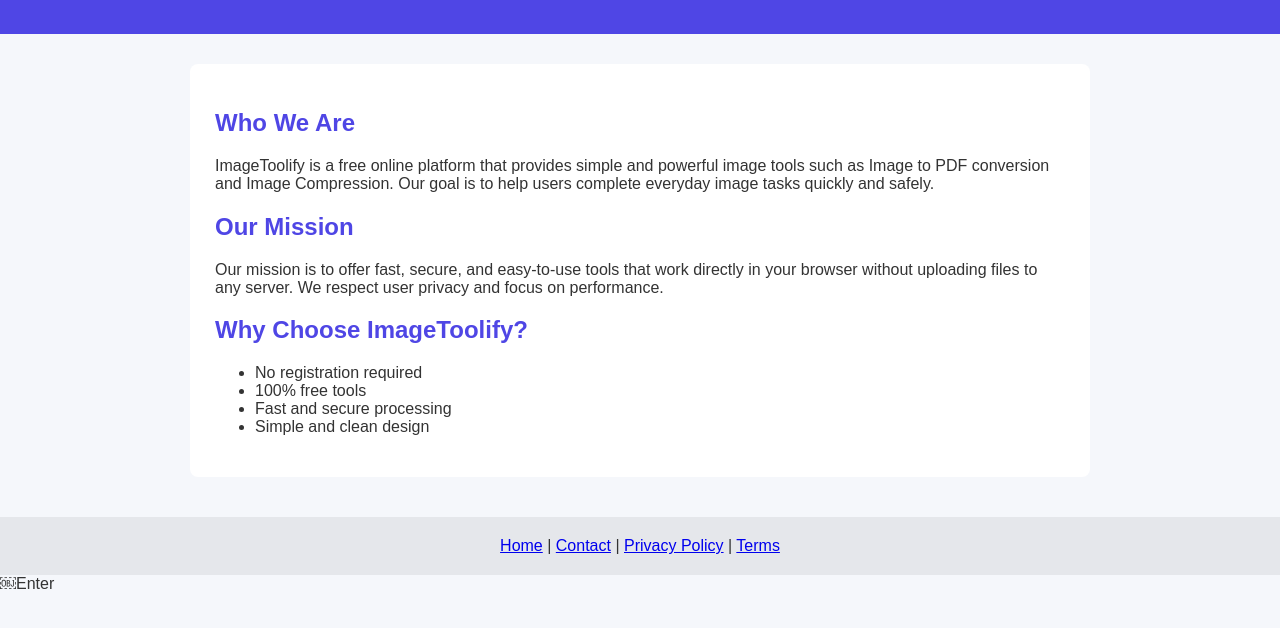
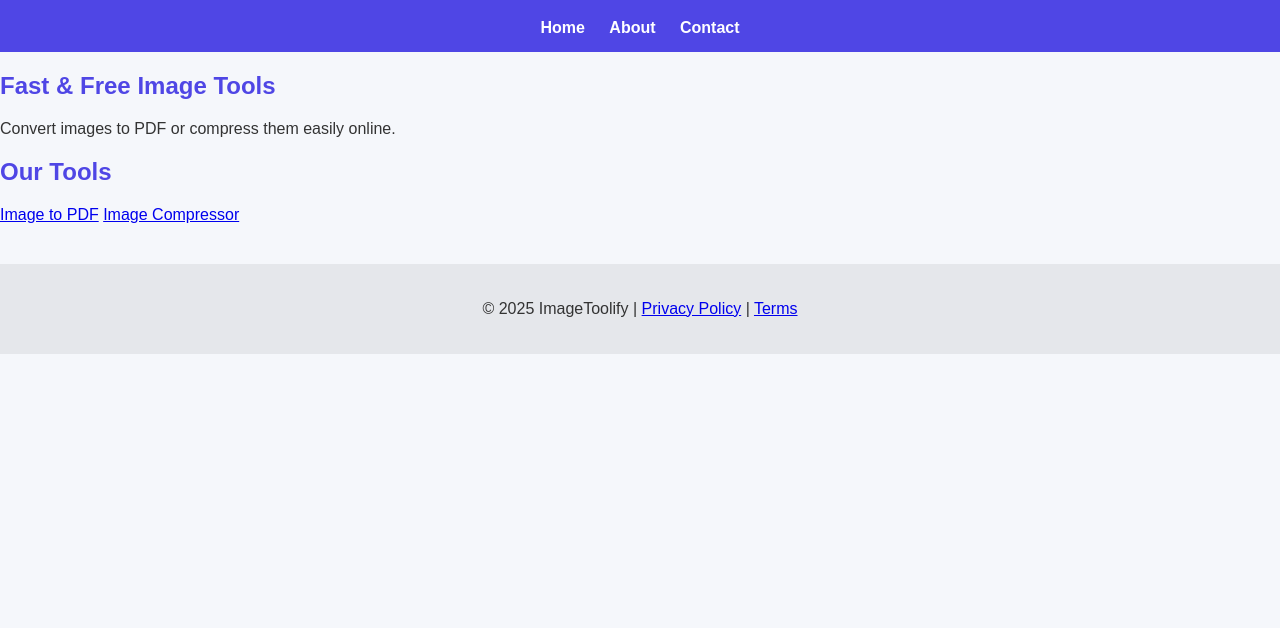
Before and after one commit to Sahilkhan-creator/ImageToolify, a plain HTML site: page index.html in a window 1280 px wide. Shown: the part 76-704 px from the top of the page. Drawn offline with Linux system fonts and the light colour scheme.

```diff
--- a/index.html
+++ b/index.html
@@ -1,47 +1,36 @@
 <!DOCTYPE html>
 <html lang="en">
 <head>
-  <title>About Us – ImageToolify</title>
-  <meta name="description" content="Learn more about ImageToolify, a free online platform offering image to PDF and image compression tools.">
-  <meta name="viewport" content="width=device-width, initial-scale=1">
-  <link rel="stylesheet" href="css/style.css">
+<meta charset="UTF-8">
+<meta name="viewport" content="width=device-width, initial-scale=1.0">
+<title>ImageToolify</title>
+<link rel="stylesheet" href="css/style.css">
 </head>
 <body>
-
 <header>
-  <h1>About ImageToolify</h1>
+    <h1>ImageToolify</h1>
+    <nav>
+        <a href="index.html">Home</a>
+        <a href="about.html">About</a>
+        <a href="contact.html">Contact</a>
+    </nav>
 </header>
 
-<div class="container">
-  <h2>Who We Are</h2>
-  <p>
-    ImageToolify is a free online platform that provides simple and powerful
-    image tools such as Image to PDF conversion and Image Compression.
-    Our goal is to help users complete everyday image tasks quickly and safely.
-  </p>
+<section class="intro">
+    <h2>Fast & Free Image Tools</h2>
+    <p>Convert images to PDF or compress them easily online.</p>
+</section>
 
-  <h2>Our Mission</h2>
-  <p>
-    Our mission is to offer fast, secure, and easy-to-use tools that work
-    directly in your browser without uploading files to any server.
-    We respect user privacy and focus on performance.
-  </p>
-
-  <h2>Why Choose ImageToolify?</h2>
-  <ul>
-    <li>No registration required</li>
-    <li>100% free tools</li>
-    <li>Fast and secure processing</li>
-    <li>Simple and clean design</li>
-  </ul>
-</div>
+<section class="tools">
+    <h2>Our Tools</h2>
+    <div class="tool-buttons">
+        <a href="image-to-pdf.html" class="tool-btn">Image to PDF</a>
+        <a href="image-compressor.html" class="tool-btn">Image Compressor</a>
+    </div>
+</section>
 
 <footer>
-  <a href="index.html">Home</a> |
-  <a href="contact.html">Contact</a> |
-  <a href="privacy.html">Privacy Policy</a> |
-  <a href="terms.html">Terms</a>
+    <p>&copy; 2025 ImageToolify | <a href="privacy.html">Privacy Policy</a> | <a href="terms.html">Terms</a></p>
 </footer>
-
 </body>
-</html>￼Enter
+  </html>
```
